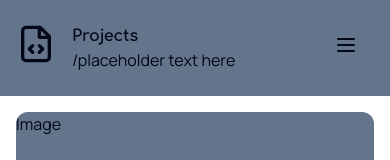
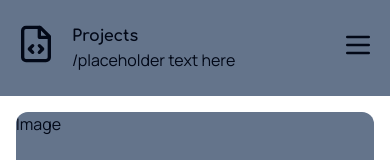
Before and after one commit to penguinboots/portfolio-v3, a Next.js app: page /projects in a window 390 px wide. Shown: the top 160 px of the page. Built offline with nearby package versions, Linux system fonts and the light colour scheme.

Commit message:
style hamburger

```diff
--- a/components/Navbar.tsx
+++ b/components/Navbar.tsx
@@ -1,6 +1,5 @@
 "use client";
 import { Menu } from "lucide-react";
-import { Button } from "./ui/button";
 import { Sheet, SheetContent, SheetTrigger } from "./ui/sheet";
 import Sidebar from "./Sidebar";
 import { useEffect, useState } from "react";
@@ -17,12 +16,10 @@ const Navbar = () => {
   }
 
   return (
-    <div className="p-2">
+    <div>
       <Sheet>
         <SheetTrigger>
-          <div className="p-2">
-            <Menu />
-          </div>
+          <Menu className="w-8 h-8"/>
         </SheetTrigger>
         <SheetContent side="left" className="p-0">
           <Sidebar />
```
